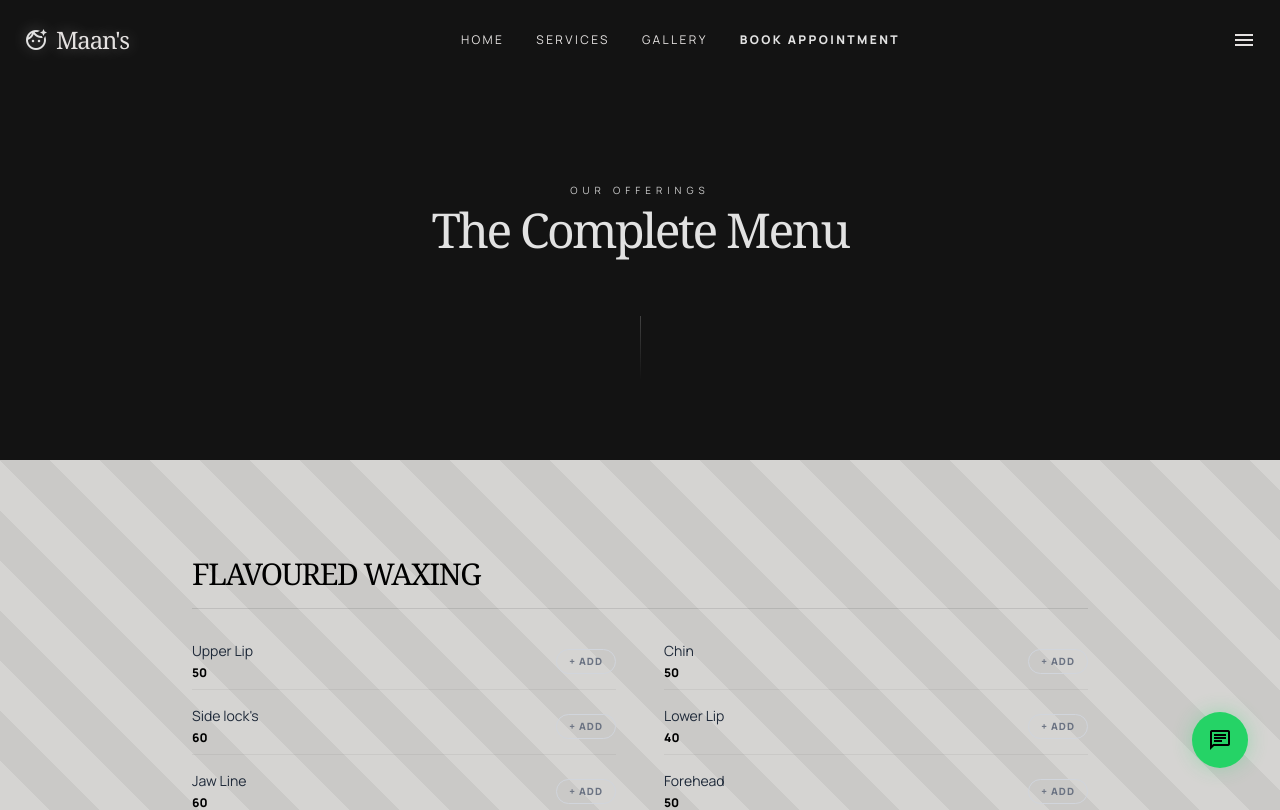
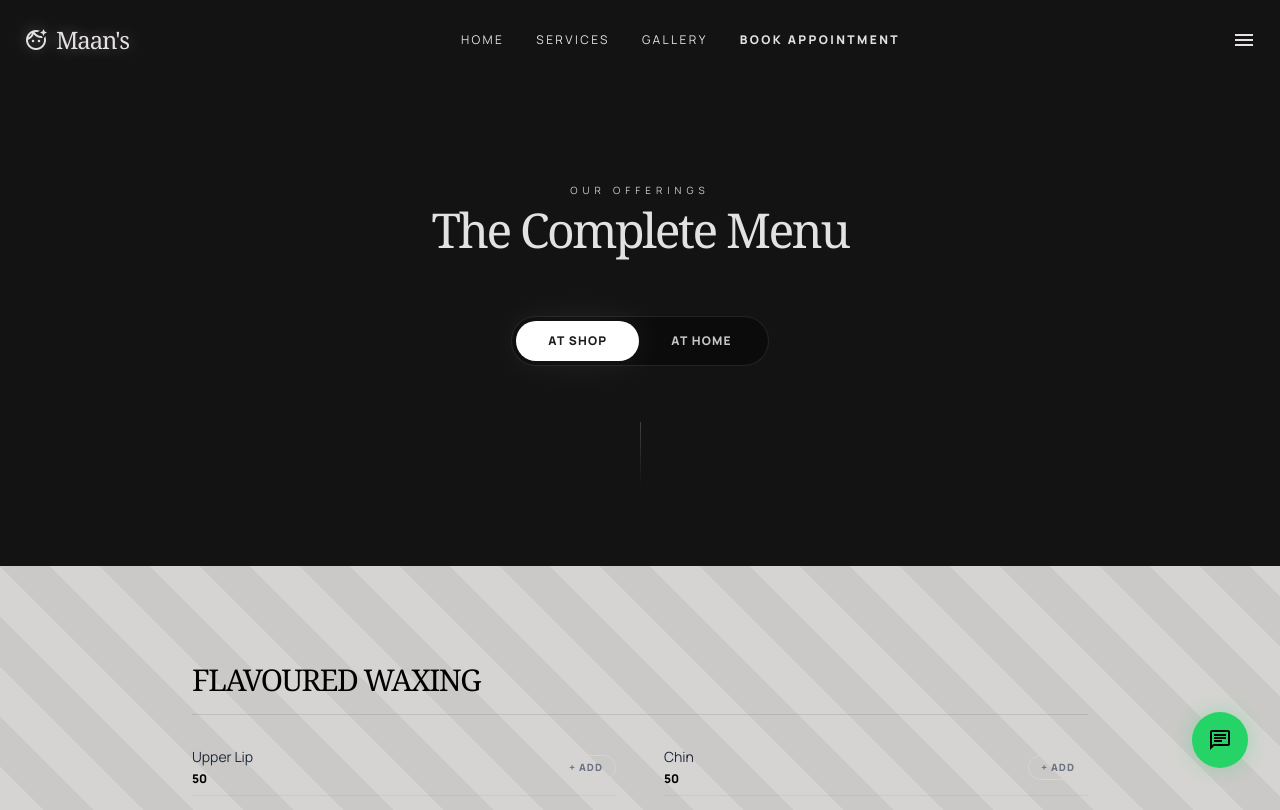
Before and after one commit to dropshipping272705-dotcom/6.5k-salon, a React (Vite) app: page /services in a window 1280 px wide. Shown: the top 810 px of the page. Built offline with nearby package versions, Linux system fonts and the light colour scheme; no server answers.

Commit message:
feat: add At Shop / At Home toggle for services menu

```diff
--- a/src/pages/Services.jsx
+++ b/src/pages/Services.jsx
@@ -196,6 +196,7 @@
     preferredTime: '',
   });
 
+  const [serviceLocation, setServiceLocation] = useState('shop');
   const [isBookingVisible, setIsBookingVisible] = useState(false);
 
   useEffect(() => {
@@ -238,7 +239,8 @@
     }
 
     const servicesList = formData.selectedServices.join(', ');
-    const message = `Hi, I would like to book an appointment for:\n* ${servicesList}\n\nName: ${formData.fullName}\nDate: ${formData.preferredDate}\nTime: ${formData.preferredTime}`;
+    const locationText = serviceLocation === 'home' ? 'At Home' : 'At Shop';
+    const message = `Hi, I would like to book an appointment (${locationText}) for:\n* ${servicesList}\n\nName: ${formData.fullName}\nDate: ${formData.preferredDate}\nTime: ${formData.preferredTime}`;
     const whatsappUrl = `https://wa.me/919160856138?text=${encodeURIComponent(message)}`;
 
     window.open(whatsappUrl, '_blank');
@@ -250,7 +252,7 @@
           .insert([
             {
               full_name: formData.fullName,
-              service_type: servicesList,
+              service_type: servicesList + ` (${serviceLocation === 'home' ? 'At Home' : 'At Shop'})`,
               booking_date: `${formData.preferredDate} ${formData.preferredTime}`,
               status: 'pending'
             }
@@ -275,6 +277,39 @@
           <h2 className="font-noto-serif text-4xl md:text-5xl leading-tight tracking-tighter text-tertiary">
             The Complete Menu
           </h2>
+
+          {/* Location Toggle */}
+          <div className="pt-8 flex justify-center">
+            <div className="inline-flex bg-black/40 p-1 rounded-full border border-white/10">
+              <button
+                onClick={() => {
+                  setServiceLocation('shop');
+                  setFormData(prev => ({ ...prev, selectedServices: [] })); // Clear cart on switch
+                }}
+                className={`px-8 py-3 rounded-full font-manrope text-xs uppercase tracking-widest font-bold transition-all duration-300 ${
+                  serviceLocation === 'shop'
+                    ? 'bg-primary text-on-primary silver-glow'
+                    : 'text-secondary hover:text-white'
+                }`}
+              >
+                At Shop
+              </button>
+              <button
+                onClick={() => {
+                  setServiceLocation('home');
+                  setFormData(prev => ({ ...prev, selectedServices: [] })); // Clear cart on switch
+                }}
+                className={`px-8 py-3 rounded-full font-manrope text-xs uppercase tracking-widest font-bold transition-all duration-300 ${
+                  serviceLocation === 'home'
+                    ? 'bg-primary text-on-primary silver-glow'
+                    : 'text-secondary hover:text-white'
+                }`}
+              >
+                At Home
+              </button>
+            </div>
+          </div>
+
           <div className="pt-8">
             <div className="w-px h-16 bg-gradient-to-b from-white/20 to-transparent mx-auto"></div>
           </div>
@@ -284,7 +319,9 @@
       {/* Menu List */}
       <section className="marble-bg py-24 px-6 relative overflow-hidden">
         <div className="max-w-4xl mx-auto space-y-24">
-          {menuCategories.map((category, idx) => (
+          {menuCategories
+            .filter(category => serviceLocation === 'shop' || category.title.toLowerCase().includes('spa'))
+            .map((category, idx) => (
             <div key={idx} className="space-y-8">
               <div className="border-b border-black/10 pb-4">
                 <h3 className="font-noto-serif text-3xl uppercase tracking-tighter text-black">{category.title}</h3>
```
